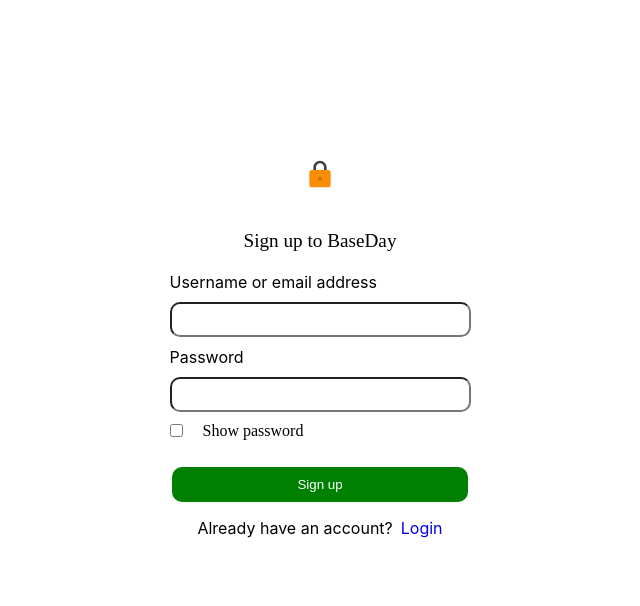
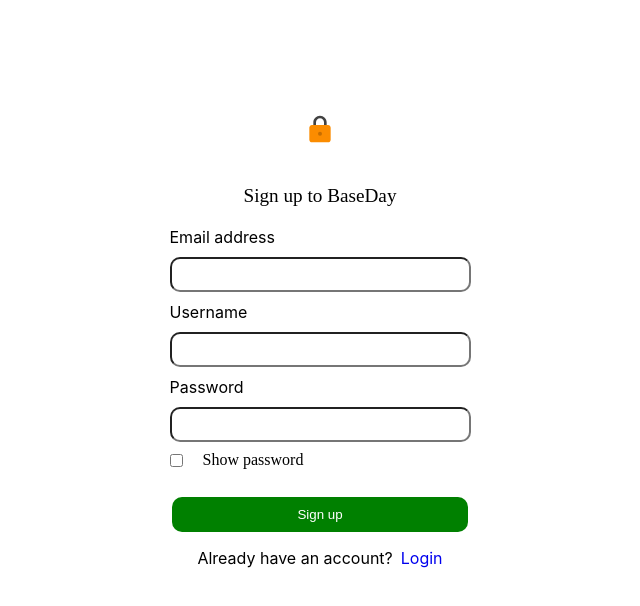
Before and after one commit to onoriode8/chatApp, a React (Create React App) app: page /signup/new-user in a window 1280 px wide. Shown: the top 606 px of the page, without its empty margins (320-960 px from the left). Built offline with nearby package versions, Linux system fonts and the light colour scheme.

Commit message:
added login button and bug fix

```diff
--- a/src/App.js
+++ b/src/App.js
@@ -66,7 +66,7 @@
           <ErrorMessage  />
           <Routes>
             <Route
-              path="/"
+              path="/home"
               element={
                 <Suspense fallback={loading}>
                   <HomePage />
--- a/src/Reuse/authentication/authentication.jsx
+++ b/src/Reuse/authentication/authentication.jsx
@@ -13,8 +13,11 @@
 
 
 const authentication = ({ account, header, path, titleOnButton, paragraph,
-    onChangePasswordHandler, onChangeEmailOrUsernameHandler,
-    onSubmitFuncHandler, showPassword, setPrevStateHandler }) => (
+    onChangePasswordHandler, onChangeEmailHandler, onChangeUsernameHandler,
+    onSubmitFuncHandler, showPassword, setPrevStateHandler, showSignIn,
+    error, loading  }) => {
+    // console.log("submit", onSubmitFuncHandler)
+    return(
     <div>
         <div className="authentication_main_wrapper">
             <div className="authentication_logo_area">
@@ -23,9 +26,14 @@
             </div>
 
             <div className="authentication_input_wrapper">
+                {!showSignIn && <div className="authentication_username_email_wrapper">
+                    <label>Email address</label>
+                    <input type="text" onChange={onChangeEmailHandler} placeholder="" />
+                </div>}
+
                 <div className="authentication_username_email_wrapper">
-                    <label>Username or email address</label>
-                    <input type="text" onChange={onChangeEmailOrUsernameHandler} placeholder="" />
+                    <label>Username</label>
+                    <input type="text" onChange={onChangeUsernameHandler} placeholder="" />
                 </div>
 
                 <div className="authentication_password_container">
@@ -44,17 +52,23 @@
 
             <div className="authentication_create_an_account">
             <p>{paragraph} </p>
-            <p><a href={`${path}`}>{account}</a></p>
+            <p><a href={`${path}`}> {account}</a></p>
         </div>
+        <div style={{textAlign: "center"}}>
+            {loading && <p>Loading...</p>}
+            <p>{error}</p>
+        </div>
+
         </div>
 
 
 
     </div>
-);
+)};
 
 authentication.propTypes = {
-    onChangeEmailOrUsernameHandler: PropTypes.func,
+    onChangeUsernameHandler: PropTypes.func,
+    onChangeEmailHandler: PropTypes.func,
     onChangePasswordHandler: PropTypes.func,
     onSubmitSignInHandler: PropTypes.func,
     path: PropTypes.string,
--- a/src/Reuse/buttons/authenticationButton/authenticationButton.jsx
+++ b/src/Reuse/buttons/authenticationButton/authenticationButton.jsx
@@ -4,11 +4,14 @@
 import "./authenticationButton.css";
 
 
-const authenticationButton = ({ submit, title }) => (
-    <div className="authenticationButton_wrapper">
-        <button onClick={submit}>{title}</button>
-    </div>
-);
+const authenticationButton = ({ submit, title }) => {
+    // console.log("sub", submit)
+    return (
+        <div className="authenticationButton_wrapper">
+            <button onClick={submit}>{title}</button>
+        </div>
+    )
+};
 
 authenticationButton.propTypes = {
     submit: PropTypes.func,
--- a/src/containers/authentication/signIn.js
+++ b/src/containers/authentication/signIn.js
@@ -1,19 +1,27 @@
 import { useState } from "react";
-
+import { useNavigate } from "react-router-dom";
+import axios from 'axios';
 
 import SignIn from "../../pages/authentication/signIn/signIn";
 
 
 //function to login an existing users.
 const SignInFunction = () => {
-    const [emailOrUsername, setEmailOrUsername] = useState("");
+    const [username, setUsername] = useState("");
     const [password, setPassword] = useState("");
     const [showPassword, setShowPassword] = useState(false);
+    const [error, setError] = useState(null);
+    const [loading, setLoading] = useState(null);
 
-    const onChangeEmailOrUsernameHandler = (e) => {
+
+    const navigate = useNavigate()
+
+
+    const onChangeUsernameHandler = (e) => {
+        console.log("testing");
         const dataEntered = e.target.value;
         console.log(dataEntered)
-        setEmailOrUsername(dataEntered);
+        setUsername(dataEntered);
     }
 
     const onChangePasswordHandler = (e) => {
@@ -27,19 +35,48 @@
     }
 
 
-    const onSubmitFuncHandler = (e) => {
-        e.preventDefault();
+    const onSubmitFuncHandler = async (e) => {
+        // e.preventDefault();
+        console.log("LOGIN!!!");
+        try {
+            setLoading(true);
+            const response = await axios.post("https://final-year-project-pijh.onrender.com/signin", {
+                body: JSON.stringify({
+                    username: username,
+                    password: password
+                })
+            })
+            const responseData = await response.json();
+            if(!response.ok) {
+                throw new Error(responseData);
+            }
+            setLoading(false)
+            console.log("REGISTER!!!");
+            const data = {
+                auth: true
+            }
+            sessionStorage.setItem("auth", data);
+            console.log("SERVER RESPONSE IN SIGIN", responseData)
+            navigate("/home")
+            window.location.reload("/home");
+        } catch(err) {
+            setLoading(false)
+            setError(err.message);
+        }
     }
 
+    // console.log("sub", onSubmitFuncHandler())
 
     return (
         <div>
-            <SignIn emailOrUsername={emailOrUsername} password={password}
+            <SignIn username={username} password={password}
                 onChangePasswordHandler={onChangePasswordHandler}
-                onChangeEmailOrUsernameHandler={onChangeEmailOrUsernameHandler}
+                onChangeUsernameHandler={onChangeUsernameHandler}
                 onSubmitFuncHandler={onSubmitFuncHandler}
                 showPassword={showPassword}
                 setPrevStateHandler={setPrevStateHandler}
+                error={error} loading={loading}
+                showSignIn={true}
             />
         </div>
     )
--- a/src/containers/authentication/signup.js
+++ b/src/containers/authentication/signup.js
@@ -1,5 +1,6 @@
 import { useState } from "react";
-
+import axios from "axios";
+import { useNavigate } from "react-router-dom";
 
 import SignUp from "../../pages/authentication/signup/signup";
 
@@ -7,15 +8,26 @@
 
 //function to register new users.
 const SignUpFunction = () => {
-    const [emailOrUsername, setEmailOrUsername] = useState("");
+    const [email, setEmail] = useState("");
+    const [username, setUserName] = useState("");
     const [password, setPassword] = useState("");
     const [showPassword, setShowPassword] = useState(false);
+    const [error, setError] = useState(null);
+    const [loading, setLoading] = useState(false);
+
+    const navigate = useNavigate()
 
 
-    const onChangeEmailOrUsernameHandler = (e) => {
+    const onChangeEmailHandler = (e) => {
         const dataEntered = e.target.value;
-        console.log("Signup on EMail & Username", dataEntered);
-        setEmailOrUsername(dataEntered);
+        console.log("Signup on EMail", dataEntered);
+        setEmail(dataEntered);
+    }
+
+    const onChangeUsernameHandler = (e) => {
+        const dataEntered = e.target.value;
+        console.log("Signup on Username", dataEntered);
+        setUserName(dataEntered);
     }
 
     const onChangePasswordHandler = (e) => {
@@ -28,19 +40,48 @@
         setShowPassword(prevState => !prevState);
     }
 
-    const onSubmitFuncHandler = (e) => {
+    const onSubmitFuncHandler = async (e) => {
         e.preventDefault();
+        try {
+            setLoading(true);
+            const response =
+            await axios.post("https://final-year-project-pijh.onrender.com/signup", {
+                body: JSON.stringify({
+                    email: email,
+                    username: username,
+                    password: password
+                })
+            })
+            const responseData = await response.json();
+            if(!response.ok) {
+                throw new Error(responseData);
+            }
+            setLoading(false)
+            const data = {
+                auth: true
+            }
+            sessionStorage.setItem("auth", data);
+            console.log("SERVER RESPONSE IN SIGNUP", responseData);
+            navigate("/home");
+            window.location.reload("/home");
+        } catch(err) {
+            setLoading(false)
+            setError(err.message);
+        }
     }
 
 
     return (
         <div>
-            <SignUp emailOrUsername={emailOrUsername} password={password}
+            <SignUp email={email} password={password} username={username}
+                onChangeUsernameHandler={onChangeUsernameHandler}
                 onChangePasswordHandler={onChangePasswordHandler}
-                onChangeEmailOrUsernameHandler={onChangeEmailOrUsernameHandler}
+                onChangeEmailHandler={onChangeEmailHandler}
                 onSubmitFuncHandler={onSubmitFuncHandler}
                 showPassword={showPassword}
                 setPrevStateHandler={setPrevStateHandler}
+
+                error={error} loading={loading}
             />
         </div>
     )
--- a/src/pages/authentication/signIn/signIn.jsx
+++ b/src/pages/authentication/signIn/signIn.jsx
@@ -1,17 +1,20 @@
 import Authentication from "../../../Reuse/authentication/authentication";
 
 
-const signIn = ({ emailOrUsername, password, onChangeEmailOrUsernameHandler,
-    onChangePasswordHandler, onSubmitFuncHandler, showPassword, setPrevStateHandler }) => (
+const signIn = ({ username, password, onChangeUsernameHandler,
+    onChangePasswordHandler, onSubmitFuncHandler, showPassword,
+    showSignIn, setPrevStateHandler, error, loading }) => (
     <div>
         <Authentication
-            emailOrUsername={emailOrUsername} password={password}
+            username={username} password={password}
             onChangePasswordHandler={onChangePasswordHandler}
-            onChangeEmailOrUsernameHandler={onChangeEmailOrUsernameHandler}
-            onSubmitSignInHandler={onSubmitFuncHandler}
+            onChangeUsernameHandler={onChangeUsernameHandler}
+            onSubmitFuncHandler={onSubmitFuncHandler}
             showPassword={showPassword}
             setPrevStateHandler={setPrevStateHandler}
+            error={error} loading={loading}
 
+            showSignIn={showSignIn}
             header="Sign in to BaseDay" titleOnButton="Sign in"
             paragraph="New to BaseDay?" account="Create an account" path="/signup/new-user"
         />
--- a/src/pages/authentication/signup/signup.jsx
+++ b/src/pages/authentication/signup/signup.jsx
@@ -1,17 +1,20 @@
 import Authentication from "../../../Reuse/authentication/authentication";
 
 
-const signUp = ({ emailOrUsername, password, onChangeEmailOrUsernameHandler,
-    onChangePasswordHandler, onSubmitFuncHandler, showPassword,
+const signUp = ({ email, username, password, onChangeEmailHandler,
+    onChangeUsernameHandler, onChangePasswordHandler,
+     onSubmitFuncHandler, showPassword, error, loading,
     setPrevStateHandler }) => (
     <div>
         <Authentication
-            emailOrUsername={emailOrUsername} password={password}
+            email={email} password={password} username={username}
             onChangePasswordHandler={onChangePasswordHandler}
-            onChangeEmailOrUsernameHandler={onChangeEmailOrUsernameHandler}
-            onSubmitSignInHandler={onSubmitFuncHandler}
+            onChangeEmailHandler={onChangeEmailHandler}
+            onChangeUsernameHandler={onChangeUsernameHandler}
+            onSubmitFuncHandler={onSubmitFuncHandler}
             showPassword={showPassword}
             setPrevStateHandler={setPrevStateHandler}
+            error={error} loading={loading}
 
             header="Sign up to BaseDay" titleOnButton="Sign up"
             paragraph="Already have an account?" account="Login" path="/"
```
